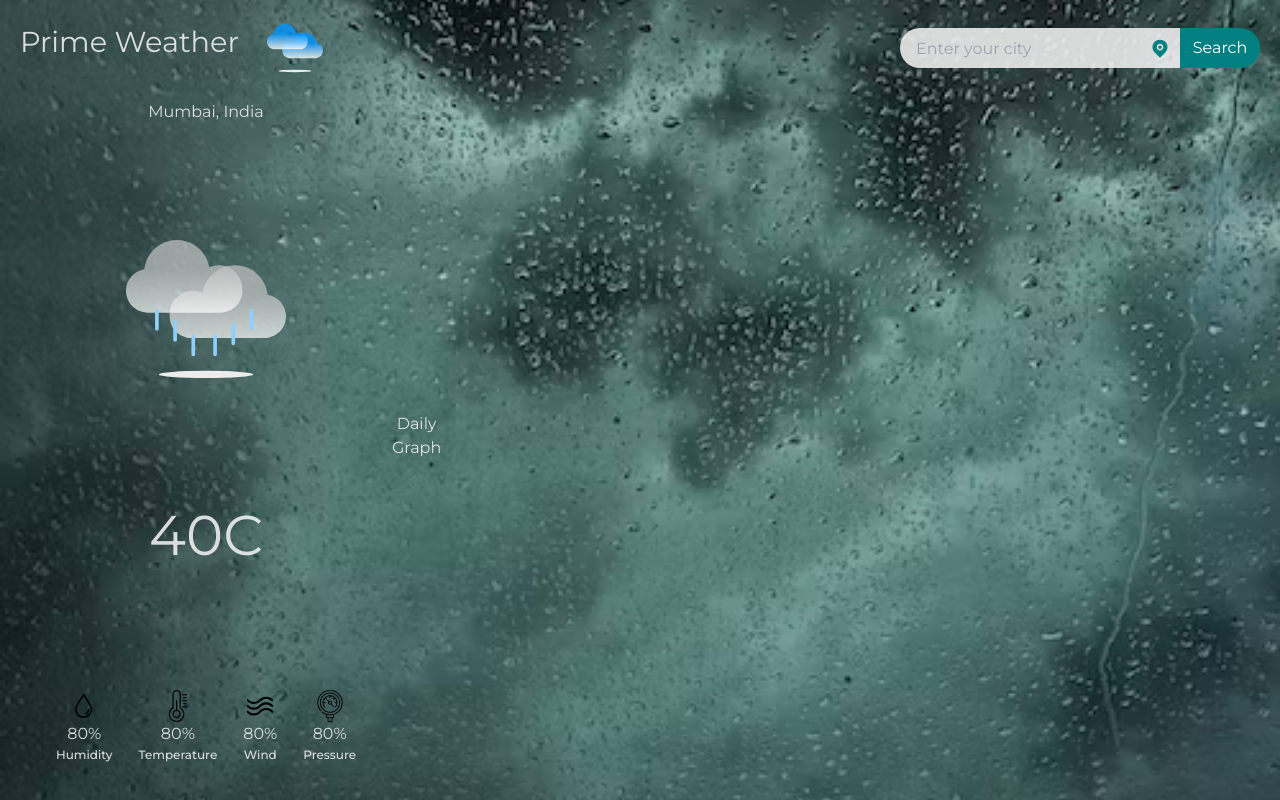
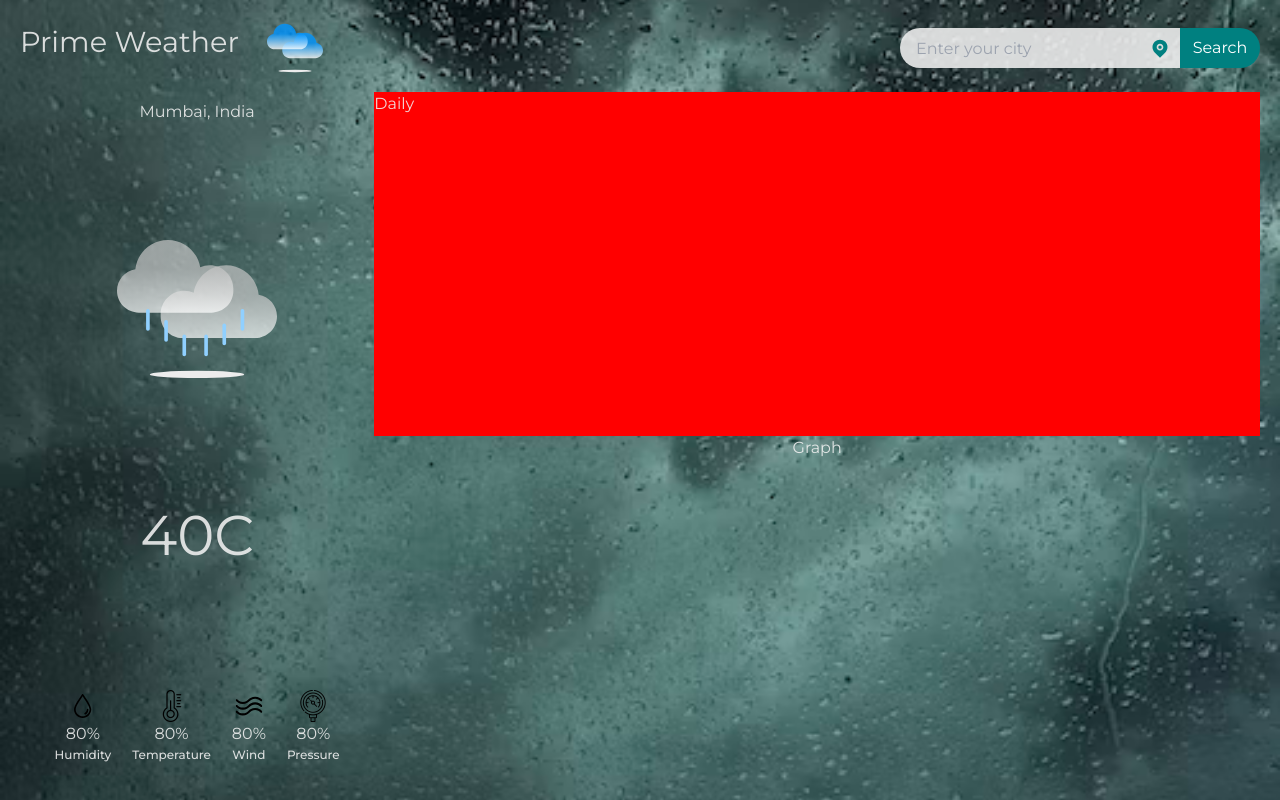
Before and after one commit to PrimeFord/WeatherApp, a React (Vite) app: page / in a window 1280 px wide. Built offline with nearby package versions, Linux system fonts and the light colour scheme.

Commit message:
feat: Weather App

```diff
--- a/src/Components/Daily.jsx
+++ b/src/Components/Daily.jsx
@@ -1,7 +1,15 @@
 import React from "react";
+import Day from "./Day";
 
 const Daily = () => {
-  return <div>Daily</div>;
+  return (
+    <div className="h-[50%] bg-[red] w-[100%] ">
+      <p>Daily</p>
+      <div className="w-[100%] flex flex-wrap gap-4">
+        <Day day="" cloud="" temperature="" condition="" />
+      </div>
+    </div>
+  );
 };
 
 export default Daily;
--- /dev/null
+++ b/src/Components/Day.jsx
@@ -0,0 +1,14 @@
+import React from "react";
+
+const Day = (props) => {
+  return (
+    <div>
+      <p>{props.day}</p>
+      <p>{props.cloud}</p>
+      <p>{props.temperature}</p>
+      <p>{props.condition}</p>
+    </div>
+  );
+};
+
+export default Day;
--- a/src/Components/Display.jsx
+++ b/src/Components/Display.jsx
@@ -2,7 +2,7 @@ import React from "react";
 
 const Display = () => {
   return (
-    <div className="w-[30%] h-[100%] flex flex-col items-center justify-between py-2 text-center">
+    <div className="w-[40%] h-[100%] flex flex-col items-center justify-between py-2 text-center">
       <p>Mumbai, India</p>
       <img className="h-[10rem] w-[10rem]" src="/image/cloudy.svg" alt="" />
       <p className="text-[3.5rem]">40C</p>
--- a/src/Components/WeatherComponents.jsx
+++ b/src/Components/WeatherComponents.jsx
@@ -14,7 +14,7 @@ const WeatherComponents = () => {
       </div>
       <div className="flex flex-row h-[100%] items-center">
         <Display />
-        <div className="flex flex-col items-center">
+        <div className="w-[100%] h-[100%] flex flex-col items-center">
           <Daily />
           <Graph />
         </div>
```
